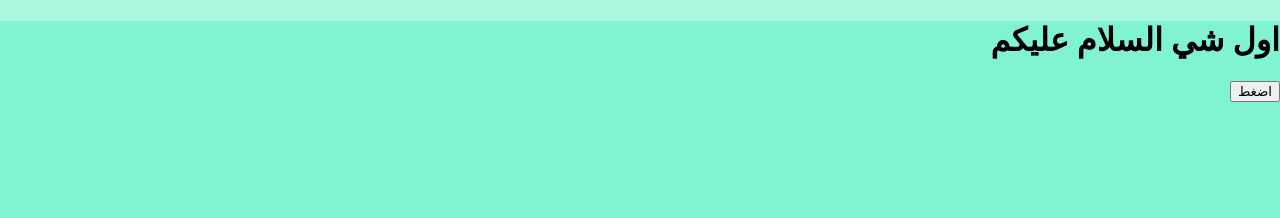
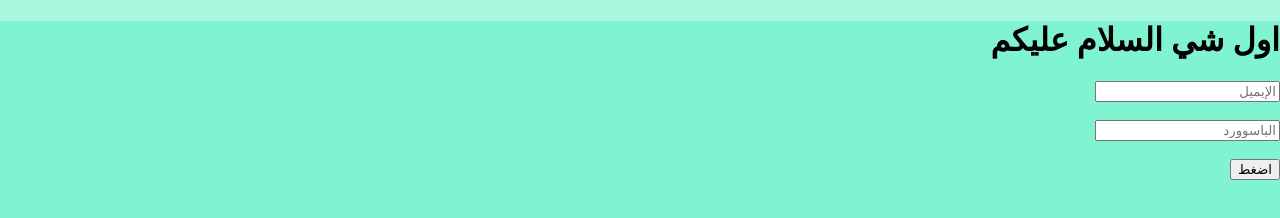
Before and after one commit to Ahmedalrashidi123/my_page, a plain HTML site: page index.html in a window 1280 px wide. Drawn offline with Linux system fonts and the light colour scheme.

Commit message:
Update index.html

```diff
--- a/index.html
+++ b/index.html
@@ -14,12 +14,37 @@
     </head>
     <body>
         <h1>اول شي السلام عليكم </h1>
-        <button onclick="showMessage()">اضغط</button>
+       <form onsubmit="showMessage(); return false;">
+
+        <input
+            type="email"
+            id="email"
+            placeholder="الإيميل"
+            title="اكتبه الايميل بالانقليزي ياحمار"
+            required>
+
+        <br><br>
+
+        <input
+            type="password"
+            id="password"
+            placeholder="الباسوورد"
+            pattern="[A-Za-z0-9]+"
+            title="اكتبه بالانقليزي ياحمار"
+            required>
+
+        <br><br>
+
+        <button type="submit">اضغط</button>
+
         <p id="message"></p>
-        <script>
-            function showMessage() {
-             document.getElementById("message").innerText="ياهطفف";
-            }
-        </script>
+
+    </form>
+
+    <script>
+        function showMessage() {
+            document.getElementById("message").innerText = " ياهطفف سرقتك";
+        }
+    </script>
     </body>
 </html>
```
